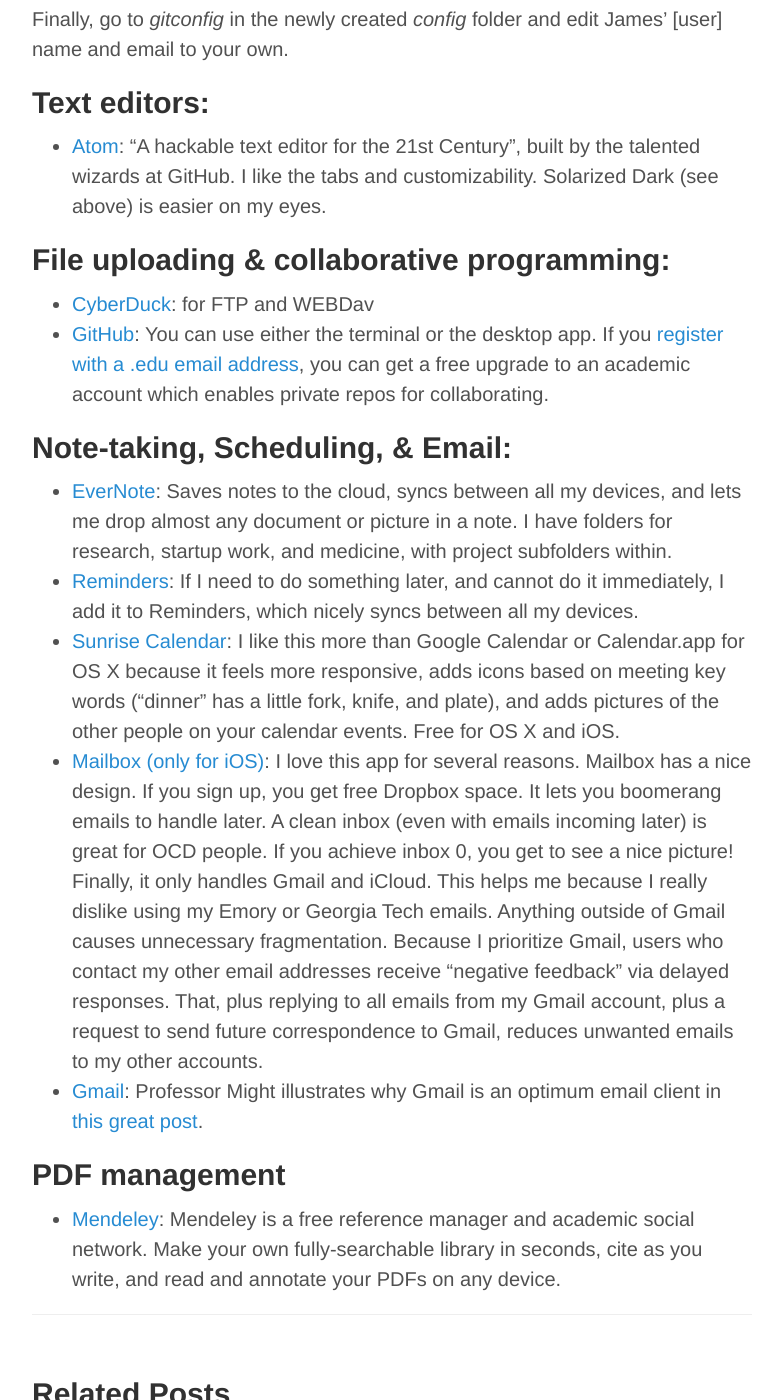
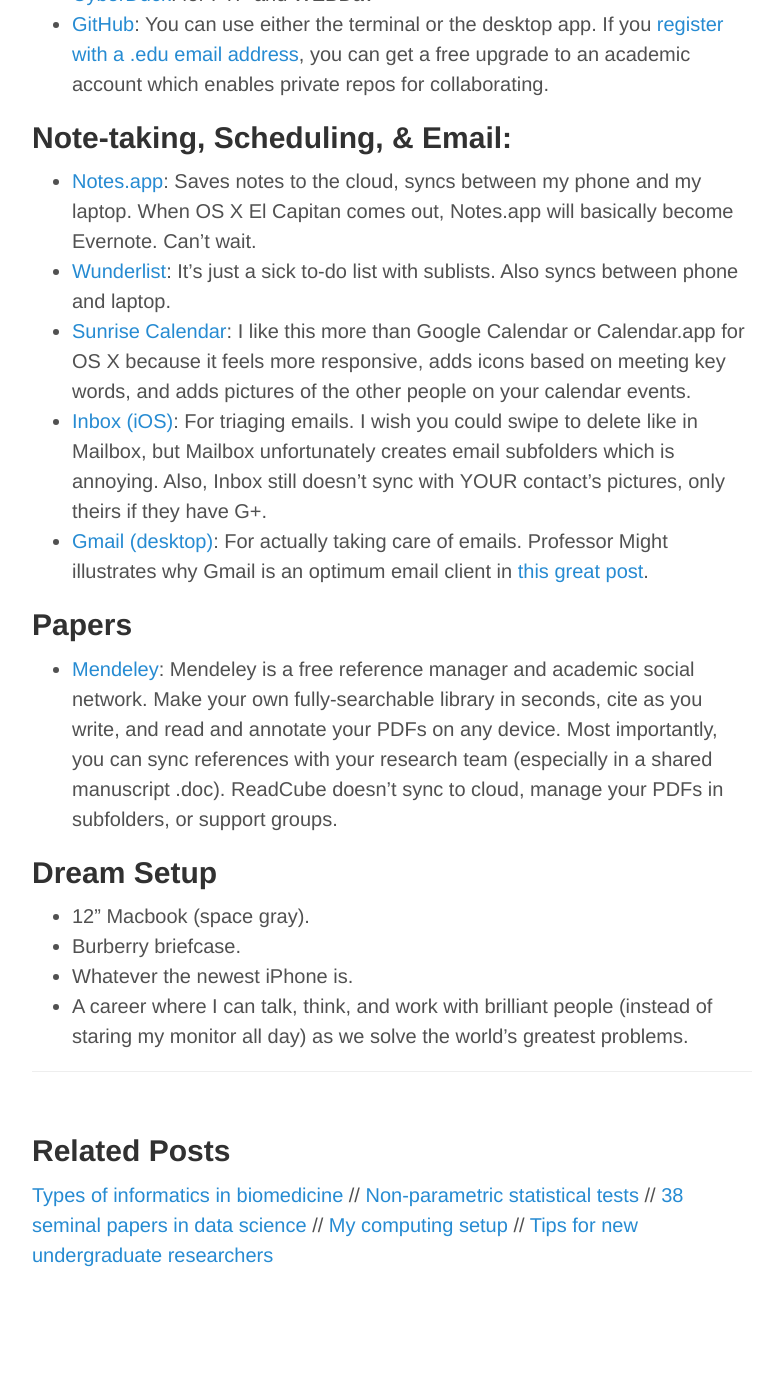
Before and after one commit to erikr/erikr.github.io, a Jekyll site: the page built from _posts/2014-08-03-setup.md, in a window 1280 px wide and 1400 px high, scrolled down 1774 px. Shown: the whole window, without its empty margins (248-1031 px from the left). Built offline with Jekyll 4.4.1, drawn with Linux system fonts in a browser that asks for light colours; nearby versions of some CDN libraries; after the commit the page ends 3084 px from its top, so only the background shows below that; some of the changed text lies outside the part shown.

Commit message:
updated post on setup

```diff
--- a/_posts/2014-08-03-setup.md
+++ b/_posts/2014-08-03-setup.md
@@ -4,19 +4,19 @@
 tags: research
 ---
 
-I am new to the magical world of Terminal / UNIX, software development, web design, etc. There are so many resources it can be hard to know where  to start. I will document my setup, resources, and journey. Hopefully you find this useful!
+Last updated 15th June, 2015.
 
 ---
 
 ##Hardware:
 I think quality tools you use all day, every day are worth every dollar. Great tools make your work joyful. Apple products do this for me, although they cost a lot of money.
 
-+ [15" Macbook Pro Retina](http://www.apple.com/macbook-pro/): I purchased a lightly used 2012 MBPr for $1450 off eBay. This was the best money I ever spent. The MBPr has a great balance of portability, computing power, and display awesomeness. However, the battery life is sub-par. Later this year, Apple may be releasing a 12" Macbook Air with Retina, which will be a more ideal laptop for my needs. I installed the OS X Yosemite Public Beta (maybe unwise to do on one's primary machine), but so far so good.
-+ [Keyboard cover - $10](http://www.amazon.com/gp/product/B007FL6100/ref=oh_aui_detailpage_o04_s00?ie=UTF8&psc=1): this washable cover prevents your keyboard from getting smudged over time.
-+ [Incase Sling Sleeve Deluxe](http://goincase.com/shop/incase-sling-sleeve-deluxe-for-macbook-pro-15): carries just what I need (MBPr, iPad, moleskine notebook, pens, papers) in a slim form factor. I would not buy a bigger or smaller bag. The material is not high-end, but neither is the price.
-+ [iPhone 5S](https://www.apple.com/iphone-5s/): I went iOS over Android due to the superior medical app ecosystem, and prevalence of iMessage among my friends. Plus, I really like the aesthetics of iOS 7, and app integration with OS X. This will only improve with OS X Yosemite.
-+ [iPad Mini Retina](https://www.apple.com/ipad-mini/): This lets me quickly sketch concepts using []() and send image files. It is also a great PDF reader when I ride the shuttle between Emory & Tech, fly on the plane, or just want to read outside of my office. I wish I got 32GB memory though. 16GB fills up fast with lots of apps.
++ [15" Macbook Pro Retina](http://www.apple.com/macbook-pro/): I purchased a lightly used 2012 MBPr for $1450 off eBay. This was the best money I ever spent. The MBPr has a great balance of portability, computing power, and display awesomeness.
++ [Keyboard cover](http://www.amazon.com/gp/product/B007FL6100/ref=oh_aui_detailpage_o04_s00?ie=UTF8&psc=1): this washable cover prevents your keyboard from getting smudged over time.
++ [Incase Sling Sleeve Deluxe](http://goincase.com/shop/incase-sling-sleeve-deluxe-for-macbook-pro-15): carries just what I need (MBPr, iPad, moleskine notebook, pens, papers) in a slim form factor.
++ [iPhone 5S](https://www.apple.com/iphone-5s/): I went iOS over Android due to the superior medical app ecosystem, and prevalence of iMessage among my friends. Plus, I really like the aesthetics of iOS 7, and app integration with OS X.
 + [Dell UltraSharp 2408WFP 24" monitor](http://www.cnet.com/products/dell-ultrasharp-2408wfp/): Having at least one large external display is essential for the technical academic: helps productive coding, manuscript writing, reading, etc.
+
 Pro tip from [mattmight](http://www.twitter.com/mattmight): Buy multiple laptop chargers. Leave one at your office, one at home, etc. It can actually [make economic sense](http://matt.might.net/articles/artificial-scarcity/) if the cost of packing up your charger exceeds the cost of buying another one.
 
 ##Terminal tools & modifications:
@@ -34,17 +34,24 @@
 
 ##Text editors:
 + [Atom](http://atom.io): "A hackable text editor for the 21st Century", built by the talented wizards at GitHub. I like the tabs and customizability. Solarized Dark (see above) is easier on my eyes.
++ [Vim](http://www.sitepoint.com/getting-started-vim/): For the pros. I still suck with this.
 
 ##File uploading & collaborative programming:
 + [CyberDuck](https://cyberduck.io/?l=en): for FTP and WEBDav
 + [GitHub](github.com): You can use either the terminal or the desktop app. If you [register with a .edu email address](https://education.github.com/), you can get a free upgrade to an academic account which enables private repos for collaborating.
 
 ##Note-taking, Scheduling, & Email:
-+ [EverNote](https://evernote.com/): Saves notes to the cloud, syncs between all my devices, and lets me drop almost any document or picture in a note. I have folders for research, startup work, and medicine, with project subfolders within.
-+ [Reminders](http://support.apple.com/kb/HT4970): If I need to do something later, and cannot do it immediately, I add it to Reminders, which nicely syncs between all my devices.
-+ [Sunrise Calendar](http://sunrise.am): I like this more than Google Calendar or Calendar.app for OS X because it feels more responsive, adds icons based on meeting key words ("dinner" has a little fork, knife, and plate), and adds pictures of the other people on your calendar events. Free for OS X and iOS.
-+ [Mailbox (only for iOS)](http://www.mailboxapp.com/): I love this app for several reasons. Mailbox has a nice design. If you sign up, you get free Dropbox space. It lets you boomerang emails to handle later. A clean inbox (even with emails incoming later) is great for OCD people. If you achieve inbox 0, you get to see a nice picture! Finally, it only handles Gmail and iCloud. This helps me because I really dislike using my Emory or Georgia Tech emails. Anything outside of Gmail causes unnecessary fragmentation. Because I prioritize Gmail, users who contact my other email addresses receive "negative feedback" via delayed responses. That, plus replying to all emails from my Gmail account, plus a request to send future correspondence to Gmail, reduces unwanted emails to my other accounts.
-+ [Gmail](www.gmail.com): Professor Might illustrates why Gmail is an optimum email client in [this great post](http://matt.might.net/articles/productivity-tips-hints-hacks-tricks-for-grad-students-academics/).
++ [Notes.app](https://www.wikiwand.com/en/Notes_(application)): Saves notes to the cloud, syncs between my phone and my laptop. When OS X El Capitan comes out, Notes.app will basically become Evernote. Can't wait.
++ [Wunderlist](https://www.wunderlist.com/): It's just a sick to-do list with sublists. Also syncs between phone and laptop.
++ [Sunrise Calendar](http://sunrise.am): I like this more than Google Calendar or Calendar.app for OS X because it feels more responsive, adds icons based on meeting key words, and adds pictures of the other people on your calendar events.
++ [Inbox (iOS)](http://www.inbox.google.com/): For triaging emails. I wish you could swipe to delete like in Mailbox, but Mailbox unfortunately creates email subfolders which is annoying. Also, Inbox still doesn't sync with YOUR contact's pictures, only theirs if they have G+.
++ [Gmail (desktop)](www.gmail.com): For actually taking care of emails. Professor Might illustrates why Gmail is an optimum email client in [this great post](http://matt.might.net/articles/productivity-tips-hints-hacks-tricks-for-grad-students-academics/).
 
-##PDF management
-+ [Mendeley](http://mendeley.com/): Mendeley is a free reference manager and academic social network. Make your own fully-searchable library in seconds, cite as you write, and read and annotate your PDFs on any device.
+##Papers
++ [Mendeley](http://mendeley.com/): Mendeley is a free reference manager and academic social network. Make your own fully-searchable library in seconds, cite as you write, and read and annotate your PDFs on any device. Most importantly, you can sync references with your research team (especially in a shared manuscript .doc). ReadCube doesn't sync to cloud, manage your PDFs in subfolders, or support groups.
+
+##Dream Setup
++ 12" Macbook (space gray).
++ Burberry briefcase.
++ Whatever the newest iPhone is.
++ A career where I can talk, think, and work with brilliant people (instead of staring my monitor all day) as we solve the world's greatest problems.
```
